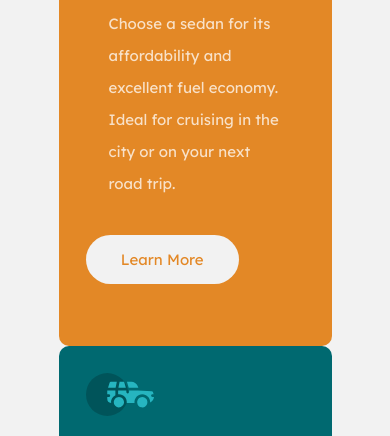
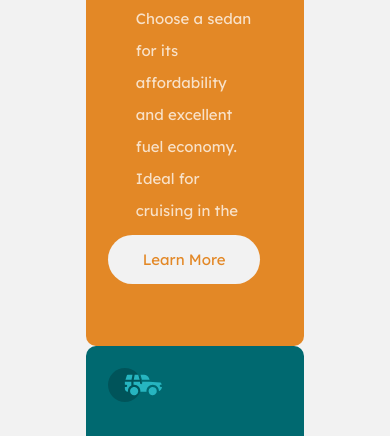
Before and after one commit to Loreshadow/3-column-preview-card-component, a plain HTML site: page 3-column-preview-card-component-main/index.html in a window 390 px wide. Shown: the part 179-615 px from the top of the page. Drawn offline with Linux system fonts and the light colour scheme; a web font is replaced by a local one.

Commit message:
added laptop L responsive

```diff
--- a/3-column-preview-card-component-main/assets/css/style.css
+++ b/3-column-preview-card-component-main/assets/css/style.css
@@ -113,12 +113,20 @@ p {
     left: 10%;
     bottom: 12.5%;
 }
-
+/* laptop L 1440px responsive  */
+@media screen and (max-width: 1440px) {
+    .card-container {
+        width: 80%;
+        margin-left: 10%;
+    }
+    .card {
+        width: 100%;
+    }
+   }
 /* laptop 1024px responsive  */
 @media screen and (max-width: 1024px) {
     .card {
         width: 70%;
-        height: 500px;
     }
    }
 /* tablet responsive  */
```
